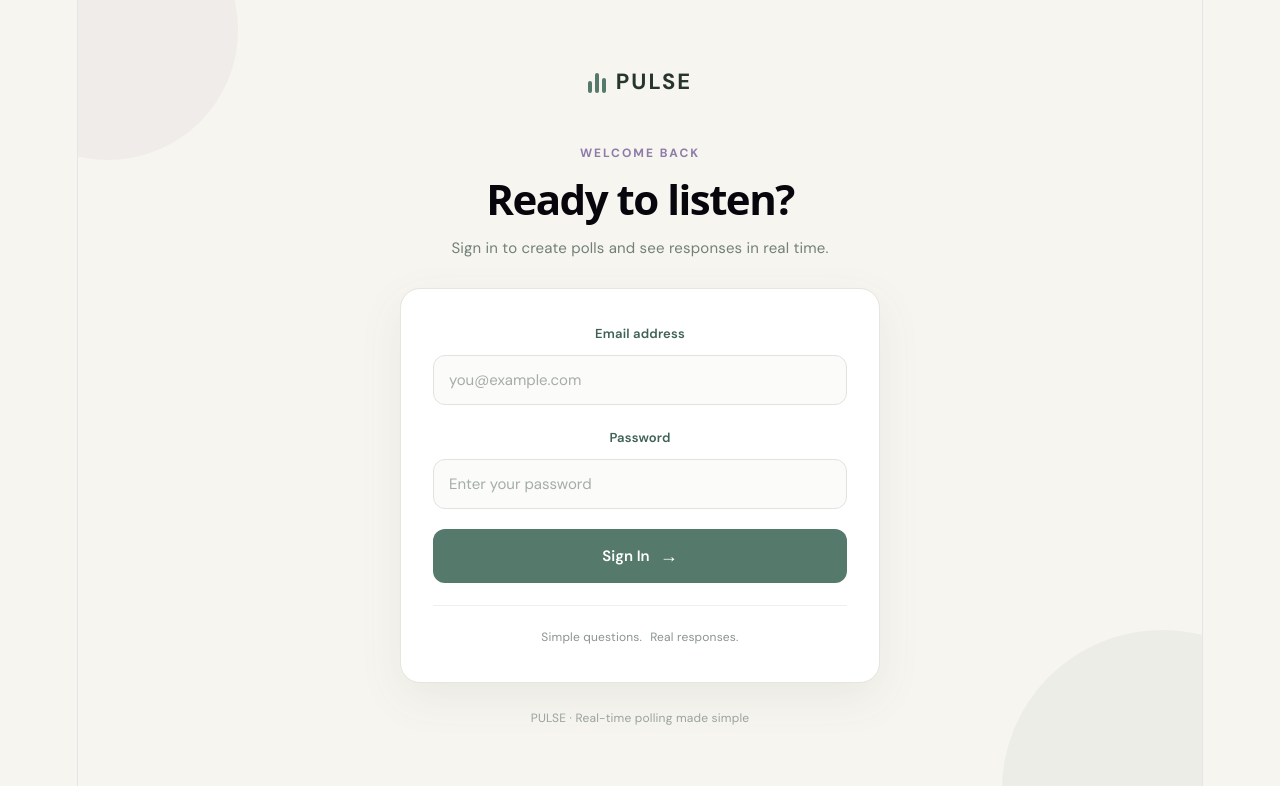
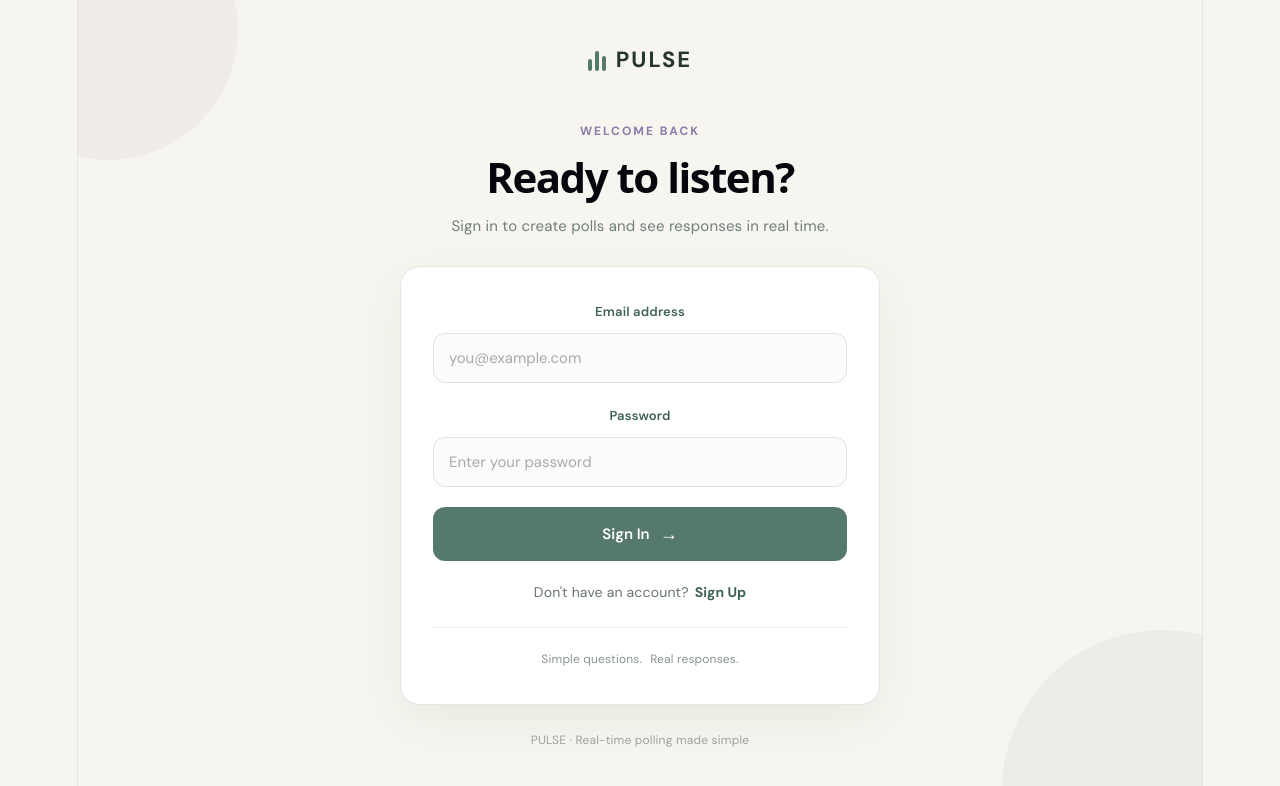
Before and after one commit to DIVYADHARSHINI-J/PULSE, a React (Vite) app in the folder frontend/: page / in a window 1280 px wide. Both pictures are taken after a click on the button "Log in". Shown: the top 786 px of the page. Built offline with nearby package versions, Linux system fonts and the light colour scheme.

Commit message:
Complete signup and login flow

```diff
--- a/frontend/src/Login.css
+++ b/frontend/src/Login.css
@@ -239,3 +239,38 @@
     padding: 24px 20px;
   }
 }
+
+.login-switch {
+  display: flex;
+  justify-content: center;
+  align-items: center;
+  gap: 6px;
+  margin-top: 18px;
+  font-size: 14px;
+  color: #68756e;
+}
+
+.switch-button {
+  background: none;
+  border: none;
+  padding: 0;
+  color: #3f6255;
+  font-family: inherit;
+  font-size: 14px;
+  font-weight: 700;
+  cursor: pointer;
+}
+
+.switch-button:hover {
+  color: #705d8d;
+}
+
+.login-success {
+  margin: 0 0 12px;
+  padding: 10px 12px;
+  border-radius: 10px;
+  background: #edf5f0;
+  color: #3f6255;
+  font-size: 14px;
+  text-align: center;
+}
--- a/frontend/src/Login.jsx
+++ b/frontend/src/Login.jsx
@@ -2,33 +2,59 @@ import { useState } from "react";
 import "./Login.css";
 
 function Login({ onLogin }) {
+  const [isSignup, setIsSignup] = useState(false);
+
+  const [name, setName] = useState("");
   const [email, setEmail] = useState("");
   const [password, setPassword] = useState("");
+
   const [error, setError] = useState("");
+  const [success, setSuccess] = useState("");
 
-  const handleLogin = async (e) => {
+  const handleSubmit = async (e) => {
     e.preventDefault();
+
     setError("");
+    setSuccess("");
 
     try {
-      const response = await fetch(
-        "https://pulse-or4d.onrender.com/api/auth/login",
-        {
-          method: "POST",
-          headers: {
-            "Content-Type": "application/json",
-          },
-          body: JSON.stringify({
+      const endpoint = isSignup
+        ? "https://pulse-or4d.onrender.com/api/auth/signup"
+        : "https://pulse-or4d.onrender.com/api/auth/login";
+
+      const body = isSignup
+        ? {
+            name,
             email,
             password,
-          }),
-        }
-      );
+          }
+        : {
+            email,
+            password,
+          };
+
+      const response = await fetch(endpoint, {
+        method: "POST",
+        headers: {
+          "Content-Type": "application/json",
+        },
+        body: JSON.stringify(body),
+      });
 
       const data = await response.json();
 
       if (!response.ok) {
-        setError(data.error || "Login failed");
+        setError(data.error || "Something went wrong");
+        return;
+      }
+
+      if (isSignup) {
+        setSuccess("Account created successfully! Please sign in.");
+
+        setIsSignup(false);
+        setPassword("");
+        setName("");
+
         return;
       }
 
@@ -42,12 +68,10 @@ function Login({ onLogin }) {
 
   return (
     <div className="login-page">
-
       <div className="login-decoration decoration-one"></div>
       <div className="login-decoration decoration-two"></div>
 
       <div className="login-content">
-
         <div className="login-brand">
           <div className="login-brand-mark">
             <span></span>
@@ -59,19 +83,33 @@ function Login({ onLogin }) {
         </div>
 
         <div className="login-heading">
-          <p>WELCOME BACK</p>
+          <p>{isSignup ? "CREATE ACCOUNT" : "WELCOME BACK"}</p>
 
-          <h1>Ready to listen?</h1>
+          <h1>
+            {isSignup ? "Ready to join?" : "Ready to listen?"}
+          </h1>
 
           <span>
-            Sign in to create polls and see responses in real time.
+            {isSignup
+              ? "Create an account to start making live polls."
+              : "Sign in to create polls and see responses in real time."}
           </span>
         </div>
 
-        <form
-          className="login-card"
-          onSubmit={handleLogin}
-        >
+        <form className="login-card" onSubmit={handleSubmit}>
+          {isSignup && (
+            <div className="input-group">
+              <label>Name</label>
+
+              <input
+                type="text"
+                placeholder="Enter your name"
+                value={name}
+                onChange={(e) => setName(e.target.value)}
+                required
+              />
+            </div>
+          )}
 
           <div className="input-group">
             <label>Email address</label>
@@ -97,31 +135,44 @@ function Login({ onLogin }) {
             />
           </div>
 
-          {error && (
-            <p className="login-error">
-              {error}
-            </p>
-          )}
+          {error && <p className="login-error">{error}</p>}
 
-          <button
-            type="submit"
-            className="login-button"
-          >
-            Sign In
+          {success && <p className="login-success">{success}</p>}
+
+          <button type="submit" className="login-button">
+            {isSignup ? "Sign Up" : "Sign In"}
             <span>→</span>
           </button>
+
+          <div className="login-switch">
+            <span>
+              {isSignup
+                ? "Already have an account?"
+                : "Don't have an account?"}
+            </span>
+
+            <button
+              type="button"
+              className="switch-button"
+              onClick={() => {
+                setIsSignup(!isSignup);
+                setError("");
+                setSuccess("");
+              }}
+            >
+              {isSignup ? "Sign In" : "Sign Up"}
+            </button>
+          </div>
 
           <div className="login-footer">
             <span>Simple questions.</span>
             <span>Real responses.</span>
           </div>
-
         </form>
 
         <p className="login-bottom-text">
           PULSE · Real-time polling made simple
         </p>
-
       </div>
     </div>
   );
```
Also changed, not shown: 2 other files (tests, documents, lock files or other folders).
